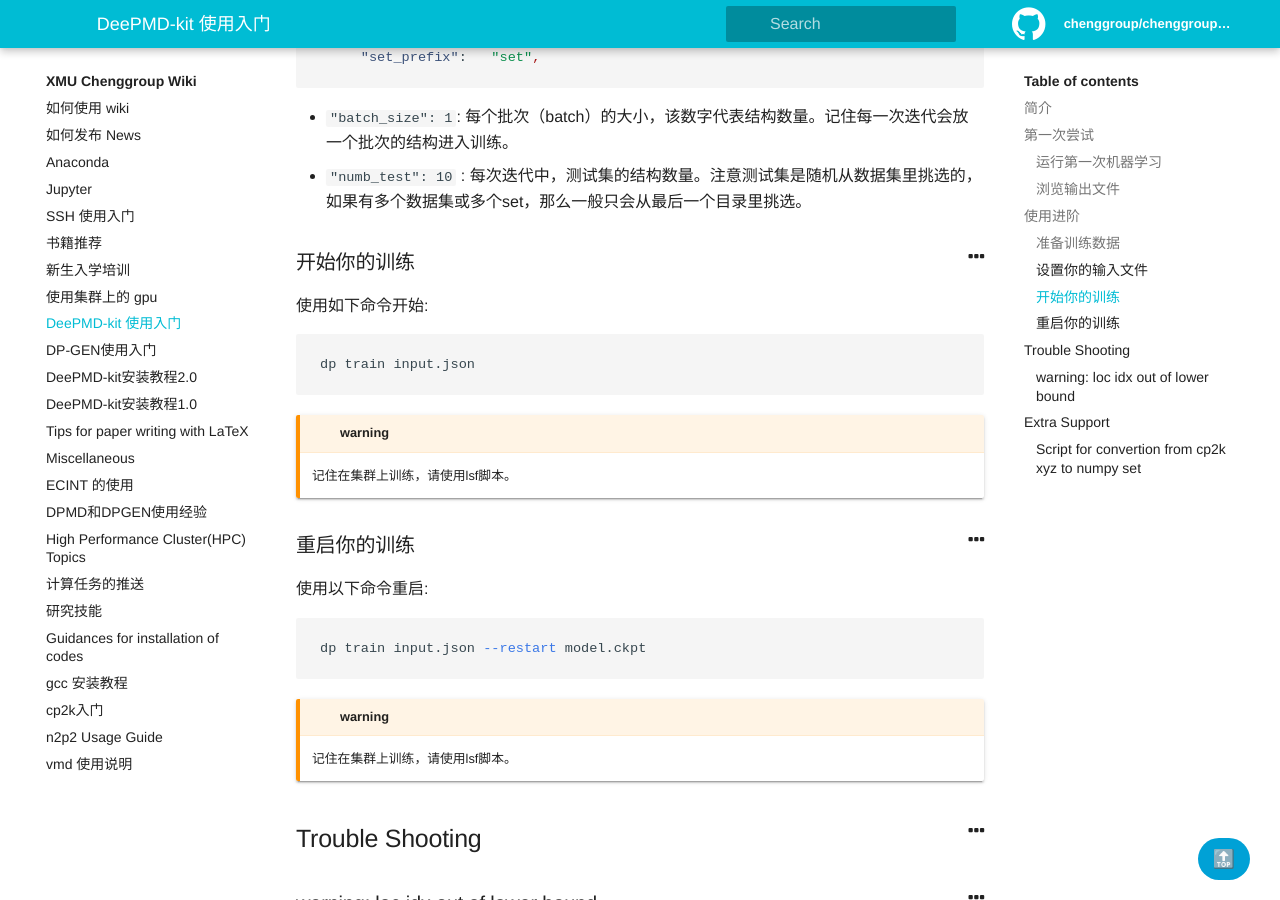
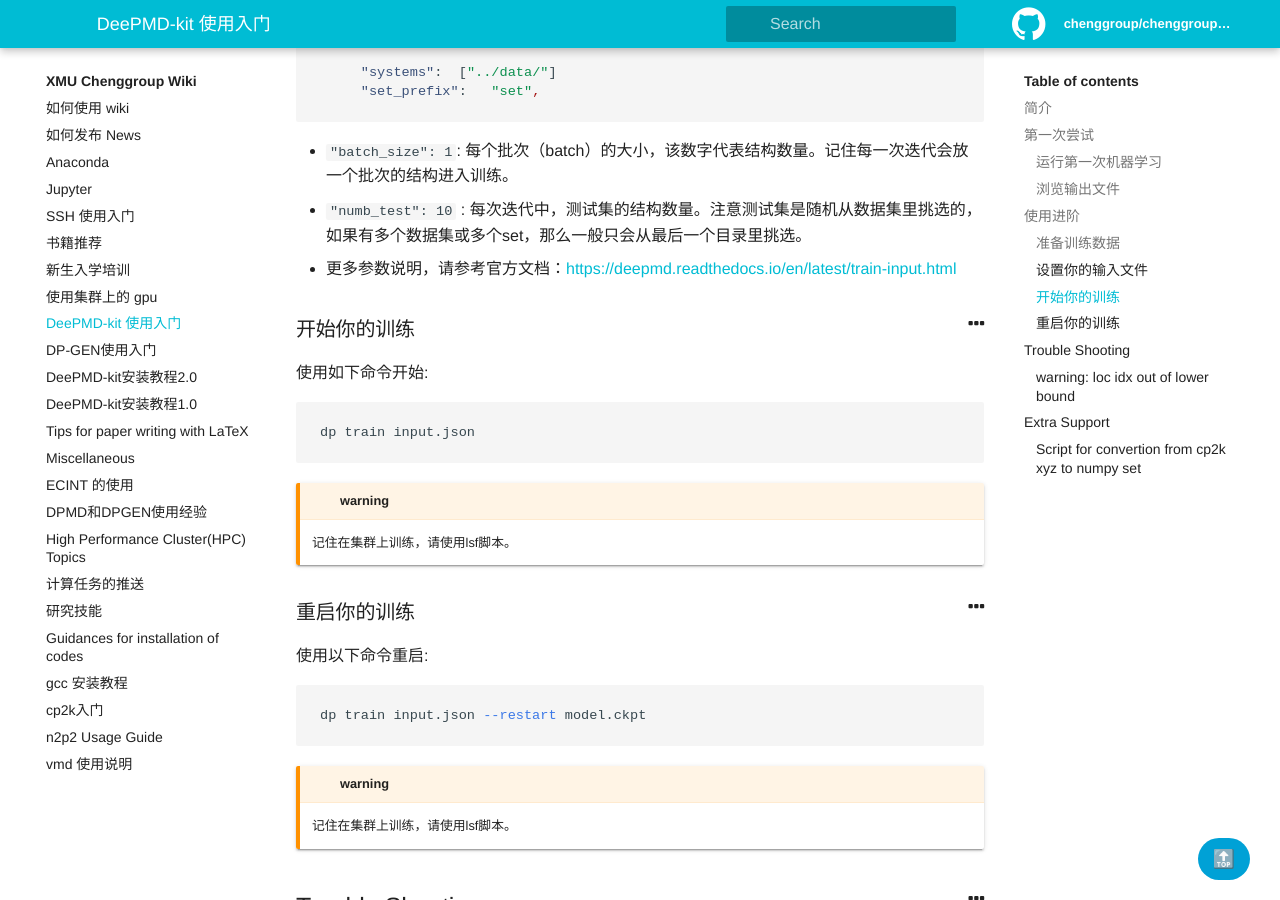
Before and after one commit to chenggroup/chenggroup.github.io, a Jekyll site: the page built from _wiki/softwares_usage/DeePMD-kit.md, in a window 1280 px wide and 900 px high, scrolled down 5429 px. Built offline with Jekyll 4.4.1, drawn with Linux system fonts in a browser that asks for light colours.

Commit message:
add url of the official document for DeePMD-kit Usage

```diff
--- a/_wiki/softwares_usage/DeePMD-kit.md
+++ b/_wiki/softwares_usage/DeePMD-kit.md
@@ -13,6 +13,7 @@
 以下为参考信息:
 
 - [官网](http://www.deepmd.org)
+- [官方文档](https://deepmd.readthedocs.io/en/latest/index.html)
 - 安装方法:  [Installation Guide]({{ site.baseurl }}/wiki/softwares#deepmd-installation-guide)
 
 {% include alert.html type="warning" content="此页面仅限提供贡献者对于该软件的理解，如有任何问题请联系贡献者" %}
@@ -229,6 +230,7 @@
 
 - `"batch_size": 1`: 每个批次（batch）的大小，该数字代表结构数量。记住每一次迭代会放一个批次的结构进入训练。
 - `"numb_test": 10` : 每次迭代中，测试集的结构数量。注意测试集是随机从数据集里挑选的，如果有多个数据集或多个set，那么一般只会从最后一个目录里挑选。
+- 更多参数说明，请参考官方文档：[https://deepmd.readthedocs.io/en/latest/train-input.html](https://deepmd.readthedocs.io/en/latest/train-input.html)
 
 ### 开始你的训练
 
```
